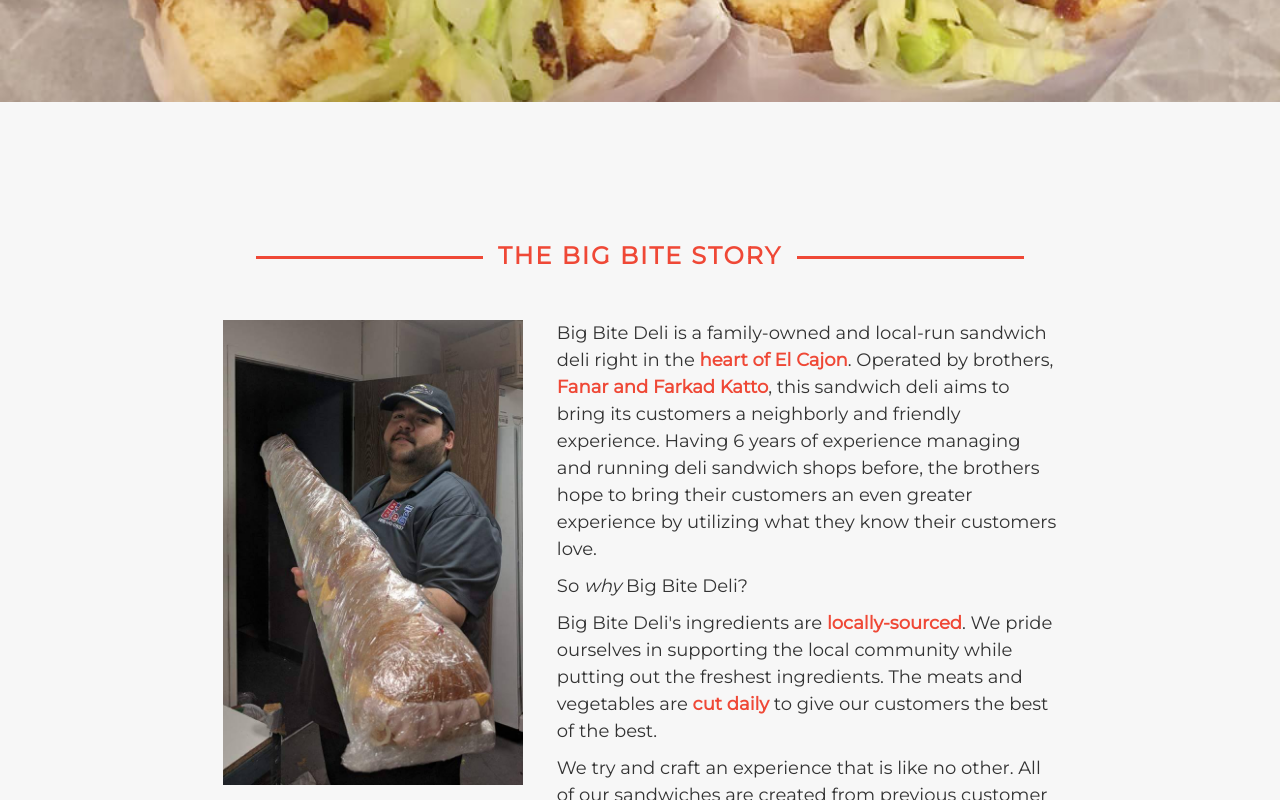
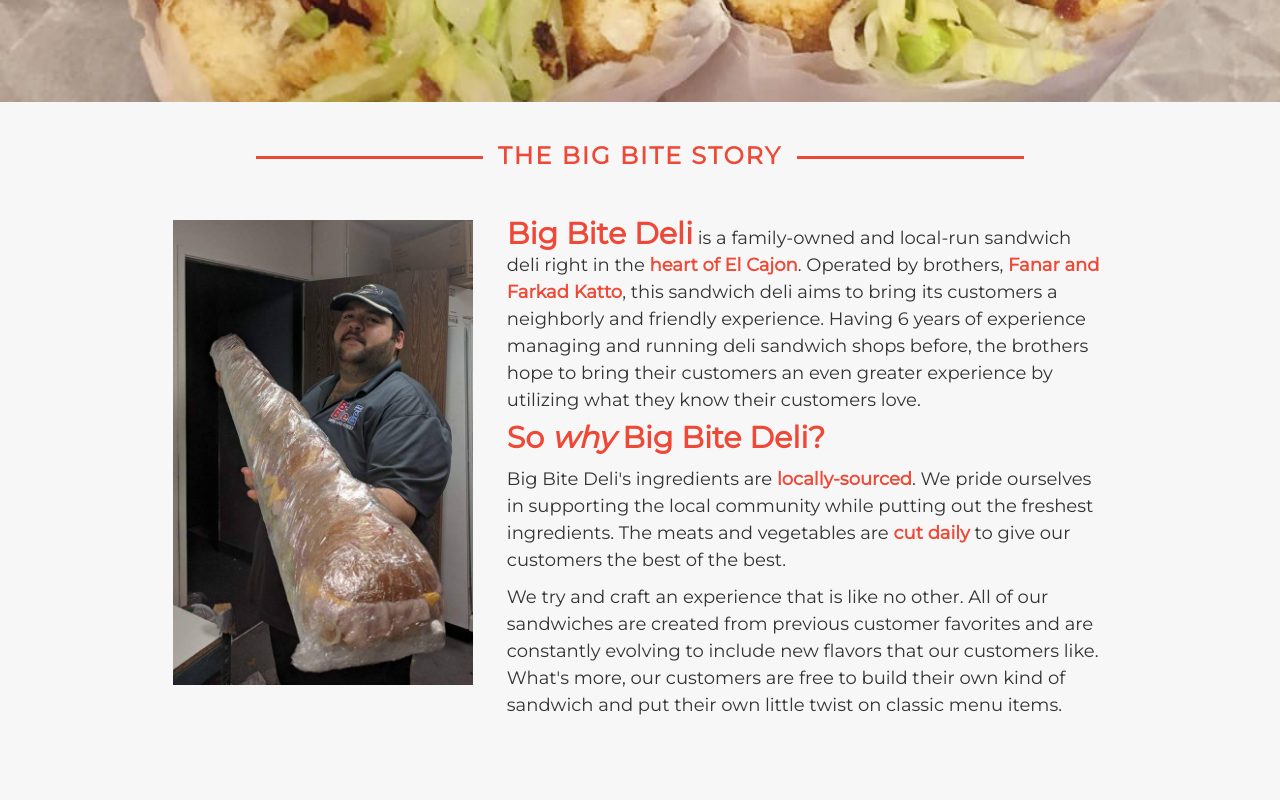
Before and after one commit to shlan/bigbite, a website: page static/about.html in a window 1280 px wide. Shown: the part 498-1298 px from the top of the page. Drawn offline with nearby package versions, Linux system fonts and the light colour scheme.

Commit message:
about.hmm

```diff
--- a/static/about.html
+++ b/static/about.html
@@ -50,8 +50,6 @@
 	</div>
 
 
-	<br><br><br><br><br>
-
 	<div class="side-lines">
 		<span>THE BIG BITE STORY</span>
 	</div>
@@ -63,10 +61,10 @@
 
 		<div class="about-right">
 			<p>
-				Big Bite Deli is a family-owned and local-run sandwich deli right in the <strong><text class="red">heart of El Cajon</text></strong>. Operated by brothers, <strong><text class="red">Fanar and Farkad Katto</text></strong>, this sandwich deli aims to bring its customers a neighborly and friendly experience. Having 6 years of experience managing and running deli sandwich shops before, the brothers hope to bring their customers an even greater experience by utilizing what they know their customers love.
+				<text style="font-size:30px; font-weight:bold;" class="red">Big Bite Deli</text> is a family-owned and local-run sandwich deli right in the <strong><text class="red">heart of El Cajon</text></strong>. Operated by brothers, <strong><text class="red">Fanar and Farkad Katto</text></strong>, this sandwich deli aims to bring its customers a neighborly and friendly experience. Having 6 years of experience managing and running deli sandwich shops before, the brothers hope to bring their customers an even greater experience by utilizing what they know their customers love.
 			</p>
 			<p>
-				So <i>why</i> Big Bite Deli?
+				<text style="font-size:30px; font-weight:bold;" class="red">So <i>why</i> Big Bite Deli?</text>
 			</p>
 			<p>
 				Big Bite Deli's ingredients are <strong><text class="red">locally-sourced</text></strong>. We pride ourselves in supporting the local community while putting out the freshest ingredients. The meats and vegetables are <text class="red"><strong>cut daily</strong></text> to give our customers the best of the best.
@@ -75,10 +73,7 @@
 				We try and craft an experience that is like no other. All of our sandwiches are created from previous customer favorites and are constantly evolving to include new flavors that our customers like. What's more, our customers are free to build their own kind of sandwich and put their own little twist on classic menu items.
 			</p>
 		</div>
-
 	</div>
-
-
 
 	<br><br><br><br><br><br><br><br><br><br><br><br><br><br><br>
 
--- a/static/css/index.css
+++ b/static/css/index.css
@@ -617,7 +617,7 @@
 	display: inline-block;
 	margin-left: 30px;
 	text-align: left;
-	width: 500px;
+	width: 600px;
 }
 
 .about-intro{
```
Also changed, not shown: static/images/about/local.jpg (added), static/images/about/local1.jpg (added), 2 other files.
